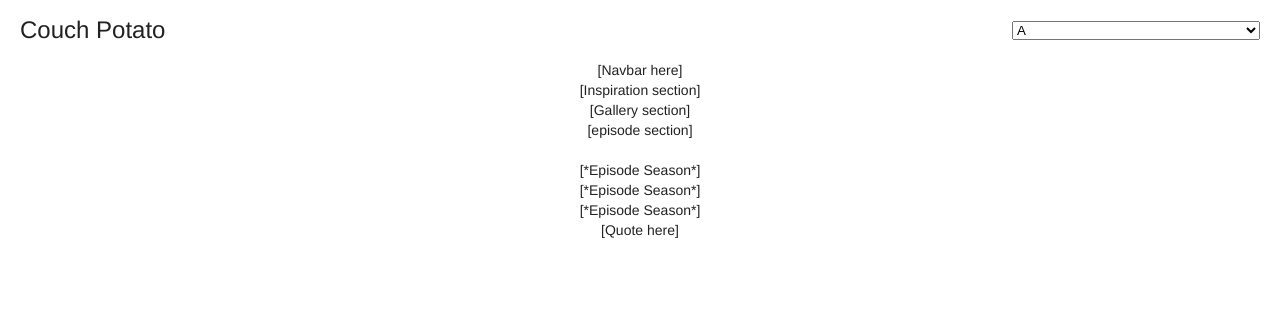
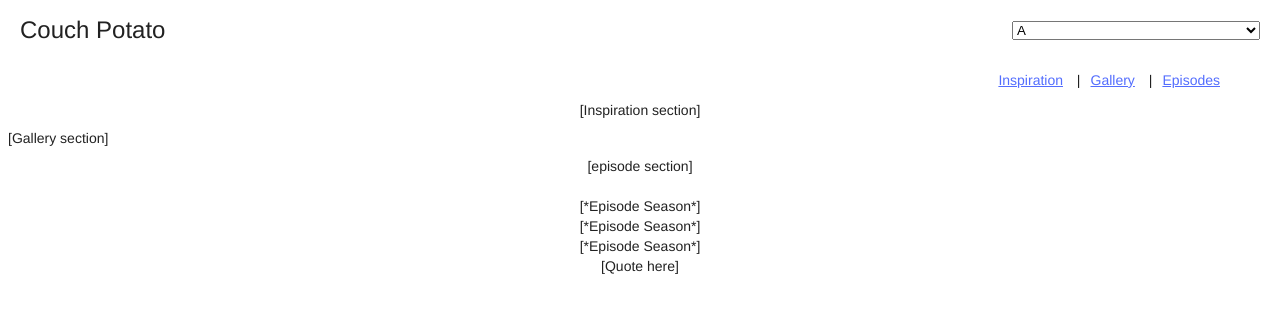
Before and after one commit to keljr021/fed-test--ibm, a React (Create React App) app: page / in a window 1280 px wide. Shown: the top 312 px of the page. Built offline with nearby package versions, Linux system fonts and the light colour scheme.

Commit message:
Structured Navbar component.

```diff
--- a/src/Gallery.js
+++ b/src/Gallery.js
@@ -7,7 +7,7 @@ class Gallery extends Component {
     render() {
 
         return (
-            <div>
+            <div className="mdl-grid">
                 [Gallery section]
             </div>
         );
--- a/src/Navbar.js
+++ b/src/Navbar.js
@@ -7,8 +7,12 @@ class Navbar extends Component {
     render() {
 
         return (
-            <div>
-                [Navbar here]
+            <div className="navbar">
+                <div className="navbar-menu">
+                   <a className="active" href="#inspiration">Inspiration</a> |
+                   <a className="" href="#gallery">Gallery</a> |
+                   <a className="" href="#episodes">Episodes</a>
+                </div>
             </div>
         );
     }
--- a/src/index.css
+++ b/src/index.css
@@ -39,3 +39,17 @@ code {
 .head-language select {
   width: 80%;
 }
+
+.navbar {
+  width: calc(100% - 100px);
+  height: 20px;
+  padding: 10px 50px;
+}
+
+.navbar-menu {
+  text-align: right;
+}
+
+.navbar-menu a {
+  padding: 0 10px;
+}
```
